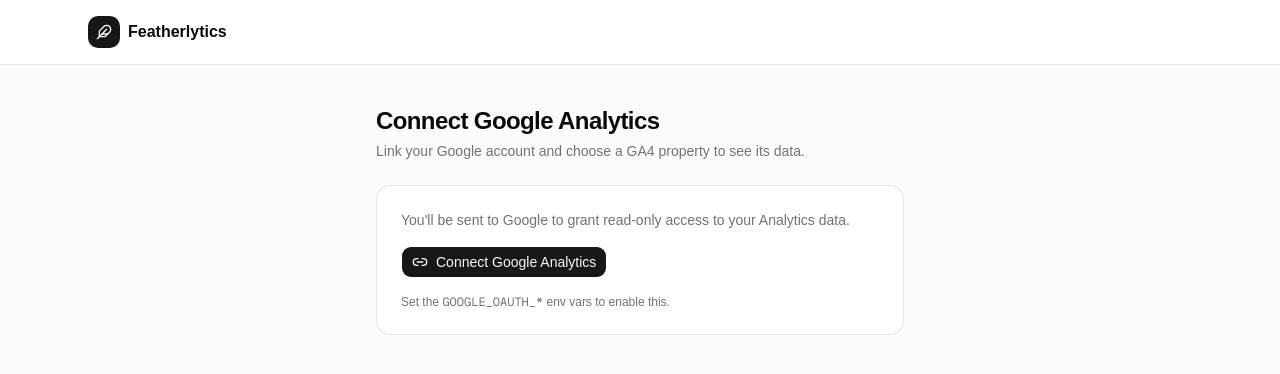
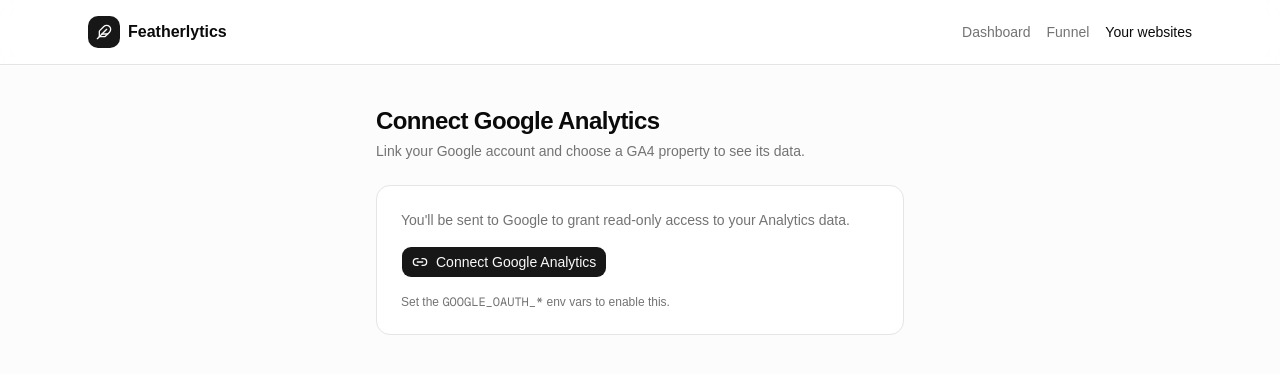
Before and after one commit to afridiashir/featherlytics, a Next.js app: page /connect in a window 1280 px wide. Shown: the top 374 px of the page. Built offline with nearby package versions, Linux system fonts and the light colour scheme; no server answers; a web font is replaced by a local one.

Commit message:
enhanced: navbar

```diff
--- a/package.json
+++ b/package.json
@@ -4,7 +4,7 @@
   "private": true,
   "scripts": {
     "dev": "next dev",
-    "build": "prisma generate && next build",
+    "build": "next build",
     "start": "next start",
     "lint": "eslint",
     "postinstall": "prisma generate",
--- a/src/app/connect/page.tsx
+++ b/src/app/connect/page.tsx
@@ -1,8 +1,7 @@
-import Link from "next/link";
 import { auth } from "@clerk/nextjs/server";
-import { UserButton } from "@clerk/nextjs";
-import { AlertTriangle, Feather, Link2 } from "lucide-react";
+import { AlertTriangle, Link2 } from "lucide-react";
 
+import { AppHeader } from "@/components/dashboard/app-header";
 import { PropertyPicker } from "@/components/dashboard/property-picker";
 import { Button } from "@/components/ui/button";
 import { listProperties, type GaProperty } from "@/lib/ga-admin";
@@ -42,17 +41,7 @@
 
   return (
     <div className="flex min-h-svh flex-col bg-muted/30">
-      <header className="sticky top-0 z-50 border-b bg-background/80 backdrop-blur-md">
-        <div className="mx-auto flex h-16 w-full max-w-6xl items-center justify-between px-4 sm:px-6">
-          <Link href="/" className="flex items-center gap-2 font-semibold">
-            <span className="flex size-8 items-center justify-center rounded-lg bg-primary text-primary-foreground">
-              <Feather className="size-4" aria-hidden />
-            </span>
-            Featherlytics
-          </Link>
-          <UserButton />
-        </div>
-      </header>
+      <AppHeader active="/connect" />
 
       <main className="mx-auto w-full max-w-xl flex-1 px-4 py-10 sm:px-6">
         <h1 className="text-2xl font-bold tracking-tight">Connect Google Analytics</h1>
--- a/src/app/dashboard/page.tsx
+++ b/src/app/dashboard/page.tsx
@@ -1,16 +1,8 @@
-import Link from "next/link";
 import { redirect } from "next/navigation";
-import { UserButton } from "@clerk/nextjs";
 import { currentUser } from "@clerk/nextjs/server";
-import {
-  AlertTriangle,
-  Clock,
-  Eye,
-  Feather,
-  MousePointerClick,
-  Users,
-} from "lucide-react";
+import { AlertTriangle, Clock, Eye, MousePointerClick, Users } from "lucide-react";
 
+import { AppHeader } from "@/components/dashboard/app-header";
 import { GoalsCard } from "@/components/dashboard/goals-card";
 import { TabbedBarCard } from "@/components/dashboard/tabbed-bar-card";
 import { StatTile } from "@/components/dashboard/stat-tile";
@@ -38,42 +30,7 @@
 
   return (
     <div className="flex min-h-svh flex-col bg-muted/30">
-      {/* Top bar */}
-      <header className="sticky top-0 z-50 border-b bg-background/80 backdrop-blur-md">
-        <div className="mx-auto flex h-16 w-full max-w-6xl items-center justify-between px-4 sm:px-6">
-          <Link href="/" className="flex items-center gap-2 font-semibold">
-            <span className="flex size-8 items-center justify-center rounded-lg bg-primary text-primary-foreground">
-              <Feather className="size-4" aria-hidden />
-            </span>
-            Featherlytics
-          </Link>
-          <div className="flex items-center gap-4">
-            <Link href="/dashboard" className="text-sm font-medium text-foreground">
-              Dashboard
-            </Link>
-            <Link
-              href="/funnel"
-              className="text-sm text-muted-foreground transition-colors hover:text-foreground"
-            >
-              Funnel
-            </Link>
-            <Link
-              href="/connect"
-              className="hidden text-sm text-muted-foreground transition-colors hover:text-foreground sm:inline"
-            >
-              Your websites
-            </Link>
-            <Badge variant="secondary" className="hidden gap-1.5 sm:inline-flex">
-              <span className="relative flex size-1.5" aria-hidden>
-                <span className="absolute inline-flex h-full w-full animate-ping rounded-full bg-emerald-500 opacity-75" />
-                <span className="relative inline-flex size-1.5 rounded-full bg-emerald-500" />
-              </span>
-              Live
-            </Badge>
-            <UserButton />
-          </div>
-        </div>
-      </header>
+      <AppHeader active="/dashboard" />
 
       <main className="mx-auto w-full max-w-6xl flex-1 px-4 py-8 sm:px-6">
         <div className="mb-6 flex flex-wrap items-end justify-between gap-2">
--- a/src/app/funnel/page.tsx
+++ b/src/app/funnel/page.tsx
@@ -1,8 +1,7 @@
-import Link from "next/link";
 import { redirect } from "next/navigation";
-import { UserButton } from "@clerk/nextjs";
-import { Feather, Filter } from "lucide-react";
+import { Filter } from "lucide-react";
 
+import { AppHeader } from "@/components/dashboard/app-header";
 import { FunnelBuilder } from "@/components/dashboard/funnel-builder";
 import { Badge } from "@/components/ui/badge";
 import { getEventNames, NotConnectedError, runFunnel } from "@/lib/ga";
@@ -37,28 +36,7 @@
 
   return (
     <div className="flex min-h-svh flex-col bg-muted/30">
-      <header className="sticky top-0 z-50 border-b bg-background/80 backdrop-blur-md">
-        <div className="mx-auto flex h-16 w-full max-w-6xl items-center justify-between px-4 sm:px-6">
-          <Link href="/" className="flex items-center gap-2 font-semibold">
-            <span className="flex size-8 items-center justify-center rounded-lg bg-primary text-primary-foreground">
-              <Feather className="size-4" aria-hidden />
-            </span>
-            Featherlytics
-          </Link>
-          <nav className="flex items-center gap-4">
-            <Link
-              href="/dashboard"
-              className="text-sm text-muted-foreground transition-colors hover:text-foreground"
-            >
-              Dashboard
-            </Link>
-            <Link href="/funnel" className="text-sm font-medium text-foreground">
-              Funnel
-            </Link>
-            <UserButton />
-          </nav>
-        </div>
-      </header>
+      <AppHeader active="/funnel" />
 
       <main className="mx-auto w-full max-w-3xl flex-1 px-4 py-8 sm:px-6">
         <div className="mb-6">
--- /dev/null
+++ b/src/components/dashboard/app-header.tsx
@@ -0,0 +1,41 @@
+import Link from "next/link";
+import { UserButton } from "@clerk/nextjs";
+import { Feather } from "lucide-react";
+
+const NAV = [
+  { href: "/dashboard", label: "Dashboard" },
+  { href: "/funnel", label: "Funnel" },
+  { href: "/connect", label: "Your websites" },
+];
+
+/** Shared top navigation, used by every signed-in page so the navbar stays consistent. */
+export function AppHeader({ active }: { active?: string }) {
+  return (
+    <header className="sticky top-0 z-50 border-b bg-background/80 backdrop-blur-md">
+      <div className="mx-auto flex h-16 w-full max-w-6xl items-center justify-between px-4 sm:px-6">
+        <Link href="/" className="flex items-center gap-2 font-semibold">
+          <span className="flex size-8 items-center justify-center rounded-lg bg-primary text-primary-foreground">
+            <Feather className="size-4" aria-hidden />
+          </span>
+          Featherlytics
+        </Link>
+        <nav className="flex items-center gap-4">
+          {NAV.map((item) => (
+            <Link
+              key={item.href}
+              href={item.href}
+              className={
+                active === item.href
+                  ? "text-sm font-medium text-foreground"
+                  : "text-sm text-muted-foreground transition-colors hover:text-foreground"
+              }
+            >
+              {item.label}
+            </Link>
+          ))}
+          <UserButton />
+        </nav>
+      </div>
+    </header>
+  );
+}
```
